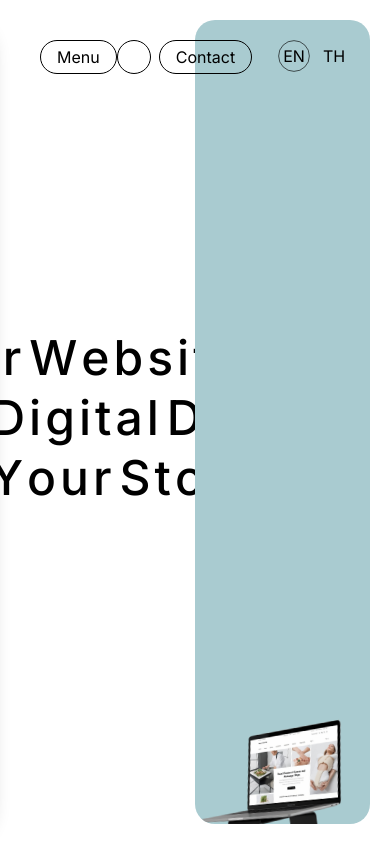
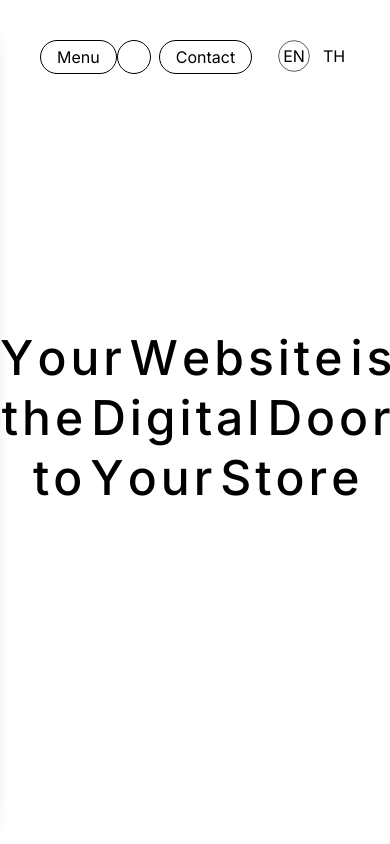
Before and after one commit to piyawatpm/siam-web-solution, a Next.js app: page / in a window 390 px wide. Built offline with nearby package versions, Linux system fonts and the light colour scheme.

Commit message:
feat: update

```diff
--- a/app/_components/Hero.tsx
+++ b/app/_components/Hero.tsx
@@ -92,7 +92,7 @@ const Hero: React.FC = () => {
   return (
     <div
       id="hero"
-      className="w-screen relative  h-screen flex items-center justify-center  overflow-hidden bg-black "
+      className="w-screen relative  h-screen flex  items-center justify-center  overflow-hidden bg-black "
     >
       {/* <Timer /> */}
       <motion.div
@@ -143,7 +143,7 @@ const Hero: React.FC = () => {
           }}
           className=" flex-1 flex items-center justify-center flex-col gap-y-1 z-10  absolute bg-white  inset-0"
         >
-          <motion.div className="h-full flex  flex-col items-center justify-center mr-auto w-1/2 overflow-hidden">
+          <motion.div className="h-full flex  flex-col items-center justify-center mr-auto sm:w-1/2 s overflow-hidden">
             <div className=" absolute top-3 left-3">
               <MovingText text="Fast-Track" />
             </div>
@@ -194,7 +194,7 @@ const Hero: React.FC = () => {
             times: [0, 0.1, 0.33, 0.43, 0.66, 0.8, 1],
           }}
           // transition={{ duration: 2, ease: "easeInOut" }}
-          className="h-full  w-1/2 ml-auto relative z-20 bg-transparent "
+          className="h-full  sm:w-1/2 s ml-auto relative z-20 bg-transparent "
         >
           <motion.div
             animate={{
```
